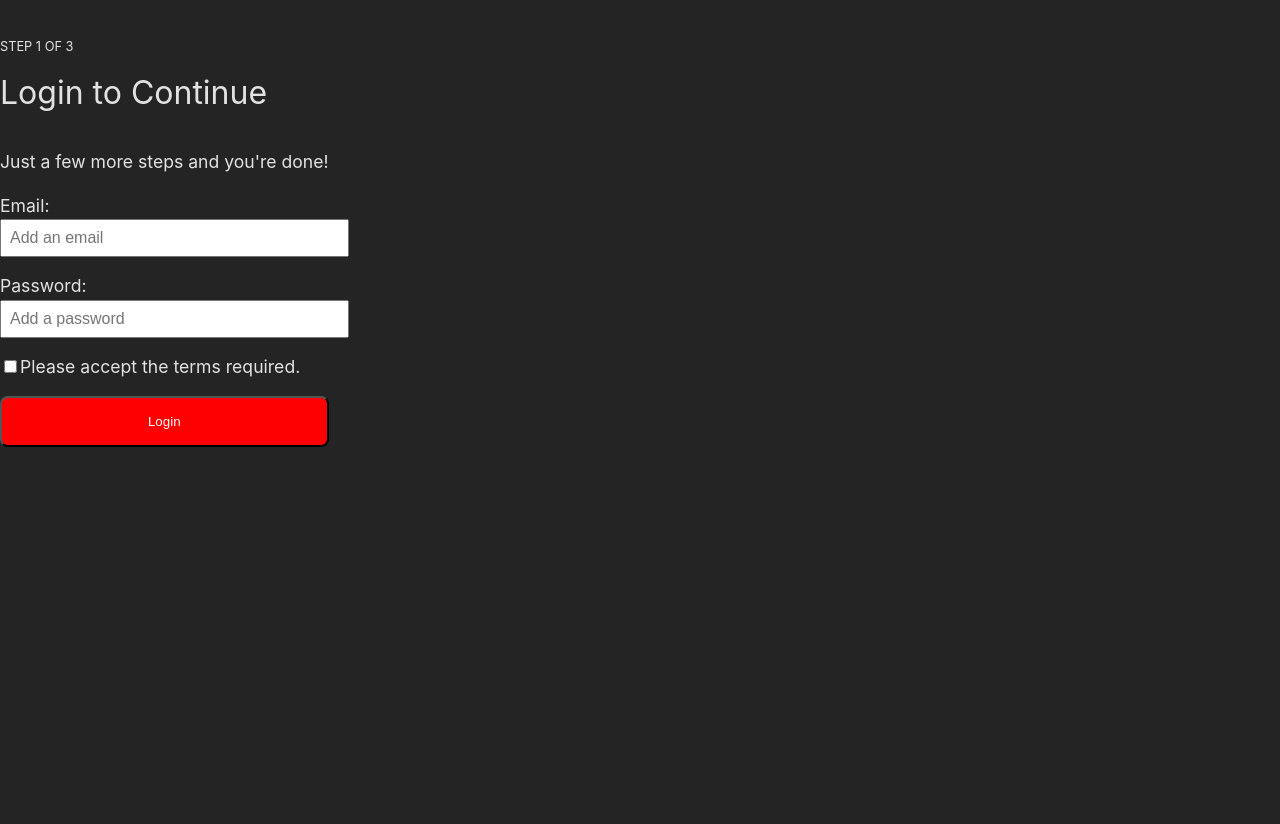
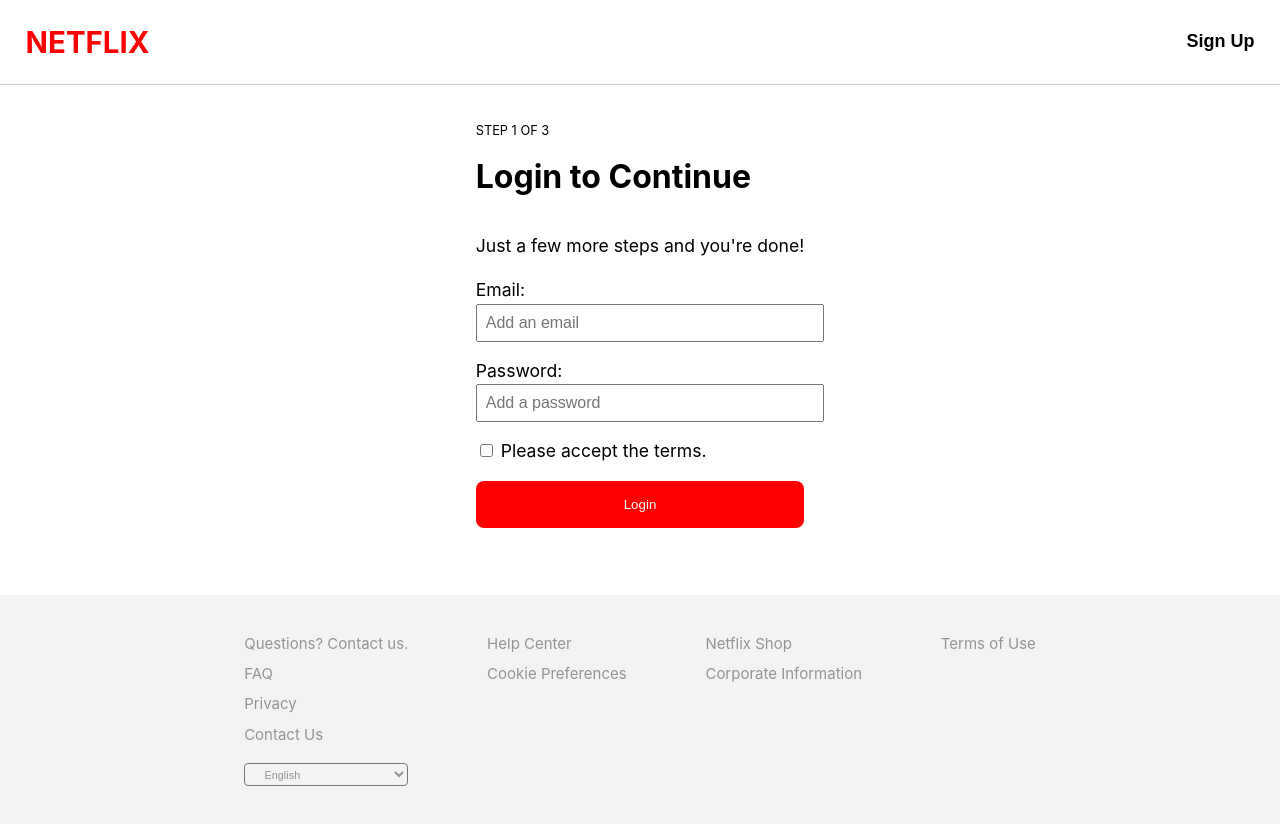
Before and after one commit to furkankizilbuga/s8netflix, a React (Vite) app in the folder viteproject/: page /login in a window 1280 px wide. Shown: the top 824 px of the page. Before the commit the page ends 800 px from the top, so only its background shows below. Built offline with nearby package versions, Linux system fonts and the light colour scheme.

Commit message:
LoginPage done

```diff
--- a/viteproject/src/App.jsx
+++ b/viteproject/src/App.jsx
@@ -1,6 +1,6 @@
 import { Route, Switch } from 'react-router-dom'
 import './App.css'
-import Login from './page/Login'
+import LoginPage from './page/LoginPage'
 import Welcome from './page/Welcome'
 import Home from './page/Home'
 import { useState } from 'react'
@@ -26,7 +26,7 @@ function App() {
           <First formData={formData} setFormData={setFormData} startEmail={startEmail} setStartEmail={setStartEmail} />
         </Route>
         <Route exact path="/login">
-          <Login formData={formData} setFormData={setFormData} initialFormData={initialFormData} />
+          <LoginPage formData={formData} setFormData={setFormData} initialFormData={initialFormData} />
         </Route>
         <Route exact path="/welcome">
           <Welcome setActiveProfile={setActiveProfile}  />
--- a/viteproject/src/page/Login.jsx
+++ b/viteproject/src/components/Login/Login.jsx
@@ -6,11 +6,13 @@ import { useEffect, useState } from "react"
 import { useHistory } from "react-router-dom"
 import styled from "styled-components"
 
+
 const Form = styled.form`
     padding-top: 1.5rem;
 `
 const Label = styled.label`
     font-size: 1.1rem;
+    color: black;
 `
 const Input = styled.input`
     display: block;
@@ -30,19 +32,24 @@ const Button = styled.button`
     padding: 1rem;
     text-align: center;
     border-radius: .5rem;
+    border: none;
 `
 const Row = styled.div`
     margin-bottom: 1rem;
 `
 const Step = styled.p`
     font-size: .8em;
+    color: black;
 `
 const Description = styled.p`
     font-size: 1.1em;
+    color: black;
 `
 const Title = styled.p`
     font-size: 2rem;
     margin-top: .5rem;
+    color: black;
+    font-weight: bold;
 `
 const ErrorMessage = styled.p`
     padding: .5rem;
@@ -135,6 +142,7 @@ export default function Login(props) {
     }, [formData])
 
         return(
+
                 <Form onSubmit={submitHandler}>
                     <Step>STEP 1 OF 3</Step>
                     <Title>Login to Continue</Title>
@@ -151,12 +159,13 @@ export default function Login(props) {
                     </Row>
                     <Row>
                         <Input data-cy="input-terms" className="inline-input" onChange={termsHandler} type="checkbox" id="terms" name="terms" checked={formData.terms} />
-                    <Label htmlFor="terms" >Please accept the terms required.</Label>
+                        <Label htmlFor="terms" > Please accept the terms.</Label>
                         {errors.terms && <ErrorMessage>{errorMessages.terms}</ErrorMessage>}
                     </Row>
                     <Row>
                         <Button data-cy="submit-login-form" disabled={!isValid} >Login</Button>
                     </Row>
                 </Form>
+
         )
     }
--- /dev/null
+++ b/viteproject/src/components/Login/LoginFooter.jsx
@@ -0,0 +1,63 @@
+import styled from "styled-components"
+
+const Main = styled.footer`
+    background: #f3f3f3;
+    width: 100vw;
+    margin-top: 4vw;
+    padding: 3vw 0;
+    padding-bottom: .2vw;
+`
+const SubContainers = styled.div`
+    display: flex;
+    flex-direction: column;
+    padding-bottom: 5vw;
+    gap: .6vw;
+`
+const Link = styled.a`
+    color: #949494;
+    font-size: 15px;
+    text-decoration: none;
+`
+const SecondaryContainer = styled.div`
+    display: flex;
+    justify-content: space-around;
+    margin: 0 16vw;
+`
+const Dropdown = styled.select`
+        background: rgba(0, 0, 0, 0);
+        color: #949494;
+        font-size: .85vw;
+        padding: .3vw 1.2vw;
+        border-radius: 4px;
+        margin-top: .7vw;
+    `
+
+export default function LoginFooter() {
+    return(
+        <Main>
+            <SecondaryContainer>
+                <SubContainers>
+                    <Link href="">Questions? Contact us.</Link>
+                    <Link href="">FAQ</Link>
+                    <Link href="">Privacy</Link>
+                    <Link href="">Contact Us</Link>
+                    <Dropdown name="language" id="language">
+                        <option style={{color: "black"}} value="english">English</option>
+                        <option style={{color: "black"}} value="türkçe">Türkçe</option>
+                    </Dropdown>
+                </SubContainers>
+                <SubContainers>
+                    <Link href="">Help Center</Link>
+                    <Link href="">Cookie Preferences</Link>
+                </SubContainers>
+                <SubContainers>
+                    <Link href="">Netflix Shop</Link>
+                    <Link href="">Corporate Information</Link>
+                </SubContainers>
+                <SubContainers>
+                    <Link href="">Terms of Use</Link>
+                </SubContainers>
+            </SecondaryContainer>
+        </Main>
+    )
+}
--- /dev/null
+++ b/viteproject/src/components/Login/LoginHeader.jsx
@@ -0,0 +1,35 @@
+import styled from "styled-components"
+
+const Header = styled.header`
+    background: white;
+    display: flex;
+    justify-content: space-between;
+    align-items: center;
+    width: 100%;
+    border-bottom: 1px solid #cecece;
+`
+
+const Baslik = styled.h1`
+    color: red;
+    font-size: 2.3vw;
+    padding-left: 2vw;
+    cursor: default;
+`
+const Button = styled.button`
+    border: none;
+    color: black;
+    cursor: pointer;
+    background: none;
+    font-weight: bold;
+    font-size: 18px;
+    padding-right: 2vw;
+`
+
+export default function LoginHeader() {
+    return(
+        <Header>
+            <Baslik>NETFLIX</Baslik>
+            <Button>Sign Up</Button>
+        </Header>
+    )
+}
--- /dev/null
+++ b/viteproject/src/page/LoginPage.jsx
@@ -0,0 +1,29 @@
+/* eslint-disable react/prop-types */
+import Login from "../components/Login/Login";
+import LoginFooter from "../components/Login/LoginFooter";
+import LoginHeader from "../components/Login/LoginHeader";
+import styled from "styled-components"
+
+const LoginContainer = styled.main`
+    background: white;
+    width: 100vw;
+    height: 100vh;
+    display: flex;
+    flex-direction: column;
+    align-items: center;
+    box-sizing: border-box;
+`
+
+export default function LoginPage(props) {
+
+    const { formData, setFormData, startEmail, setStartEmail} = props;
+
+
+    return (
+        <LoginContainer>
+            <LoginHeader />
+            <Login formData={formData} setFormData={setFormData} startEmail={startEmail} setStartEmail={setStartEmail} />
+            <LoginFooter />
+        </LoginContainer>
+    )
+}
```
Lines whose indentation alone changed are shown as unchanged.
